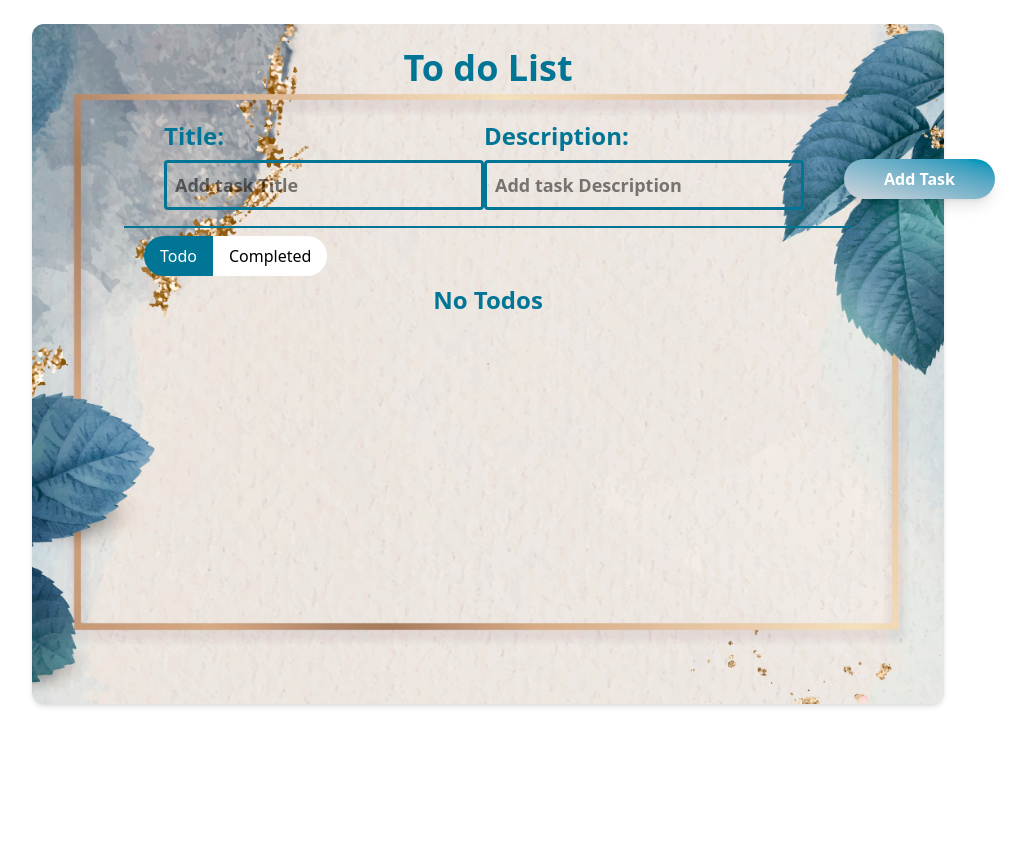
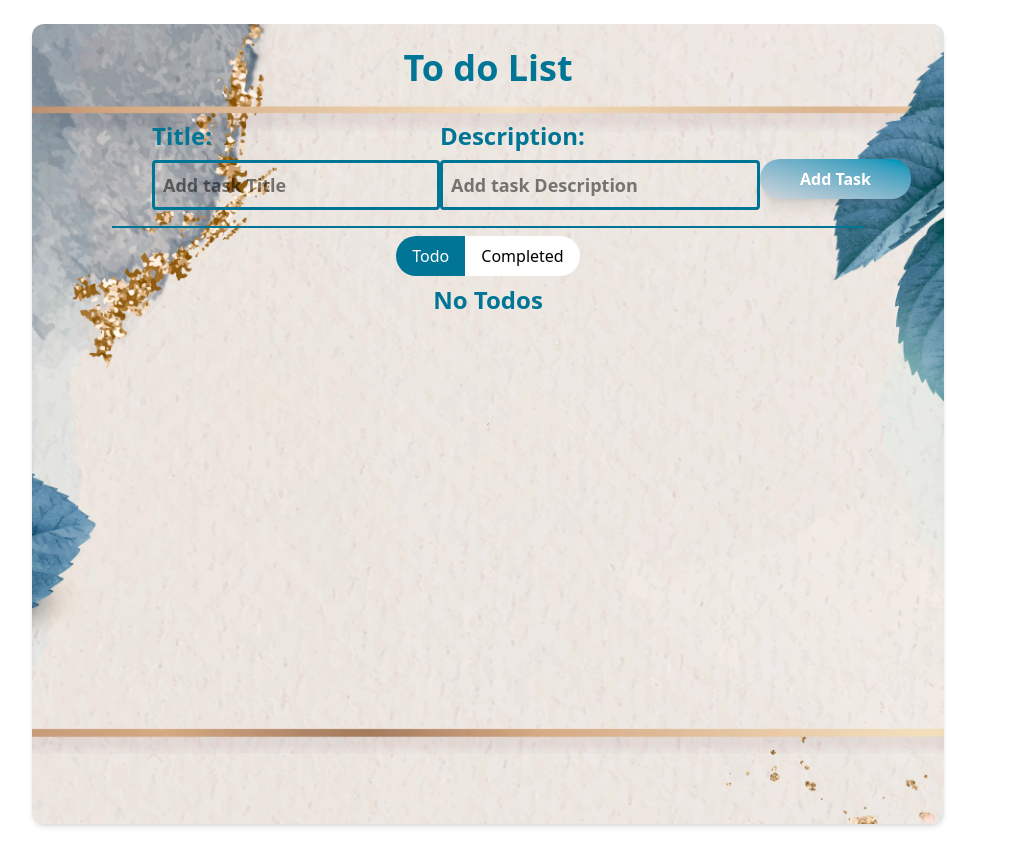
Before and after one commit to Rutu-yadav/TodoListApp, a React (Vite) app: page / in a window 1280 px wide. Shown: the whole page, without its empty margins (152-1178 px from the left). Before the commit the page ends 800 px from the top, so only its background shows below. Built offline with nearby package versions, Linux system fonts and the light colour scheme.

Commit message:
to do list responsive

```diff
--- a/src/App.jsx
+++ b/src/App.jsx
@@ -1,4 +1,5 @@
 import "./App.css";
+import ResponsiveBackground from "./components/TodoList";
 import TodoList from "./components/TodoList";
 
 function App() {
--- a/src/components/TodoList.jsx
+++ b/src/components/TodoList.jsx
@@ -1,5 +1,4 @@
 import React, { useEffect, useState } from "react";
-
 import {
   AiOutlineCheck,
   AiOutlineCheckCircle,
@@ -135,23 +134,29 @@ function TodoList() {
 
   return (
     <div
-      className="bg-gray-400 shadow-md rounded-xl px-8 pt-4 pb-8 mb-4 flex flex-col"
+      className="bg-gray-400 shadow-md rounded-xl px-4 sm:px-6 md:px-8  pt-4 pb-8 mb-4 flex flex-col
+             bg-[url('/images/todo.jpg')] bg-cover bg-center bg-no-repeat
+            sm:bg-[url('/images/todo.jpg')] sm:bg-cover sm:bg-center sm:bg-no-repeat
+            md:bg-[url('/images/todo1.webp')] md:bg-cover md:bg-center md:bg-no-repeat
+            lg:bg-[url('/images/todo1.webp')] lg:bg-cover lg:bg-center lg:bg-no-repeat"
       style={{
-        backgroundImage: "url('/images/todo1.webp')",
         backgroundSize: "cover",
         backgroundPosition: "center",
         backgroundRepeat: "no-repeat",
-        height: "85vh",
+        height: "100vh",
       }}
     >
-      <h1 className="text-4xl text-center text-cyan-700 font-bold mt-2">
+      <h1 className="text-2xl sm:text-3xl md:text-4xl  text-center text-cyan-700 font-bold mt-2">
         To do List
       </h1>
 
       <div className="flex-none">
-        <div className="flex justify-between items-center py-4 border-b-2 mt-4 border-cyan-700 mx-15">
-          <div className="ml-10 flex flex-col">
-            <label htmlFor="" className="text-cyan-700 text-2xl font-bold">
+        <div className="flex flex-col md:flex-row justify-between items-center py-4 border-b-2 mt-4 border-cyan-700 mx-2 sm:mx-16 md:mx-12 lg:mx-12">
+          <div className="w-3/5 md:w-auto mb-4 md:mb-0 md:ml-6 lg:ml-10 flex flex-col">
+            <label
+              htmlFor=""
+              className="text-cyan-700 text-xl sm:text-2xl font-bold"
+            >
               Title:
             </label>
             <input
@@ -159,11 +164,14 @@ function TodoList() {
               placeholder="Add task Title"
               value={newTitle}
               onChange={(e) => setNewTitle(e.target.value)}
-              className="border-3 border-cyan-700 rounded p-2 mt-2 w-80 focus:outline-none focus:ring-2 focus:ring-cyan-700  font-bold text-lg"
+              className="border-3 border-cyan-700 rounded p-2 mt-2 w-80 sm:w-64 md:w-72 lg:w-72 focus:outline-none focus:ring-2 focus:ring-cyan-700 font-bold text-lg"
             />
           </div>
-          <div className="flex flex-col mr-10">
-            <label htmlFor="" className="text-cyan-700 text-2xl font-bold ">
+          <div className="w-3/5 md:w-auto mb-4 md:mb-0 flex flex-col">
+            <label
+              htmlFor=""
+              className="text-cyan-700 text-xl sm:text-2xl font-bold"
+            >
               Description:
             </label>
             <input
@@ -171,22 +179,22 @@ function TodoList() {
               placeholder="Add task Description"
               value={newDescription}
               onChange={(e) => setNewDescription(e.target.value)}
-              className="border-3 border-cyan-700 rounded p-2 mt-2 w-80 focus:outline-none focus:ring-2 focus:ring-cyan-700 font-bold text-lg"
+              className="border-3 border-cyan-700 rounded p-2 mt-2 w-80 sm:w-64 md:w-72 lg:w-80 focus:outline-none focus:ring-2 focus:ring-cyan-700 font-bold text-lg"
             />
           </div>
 
-          <div className="mr-2">
+          <div className="md:mr-2 w-full md:w-auto flex justify-center md:justify-end">
             <button
               type="submit"
               onClick={handleAddTask}
-              className="rounded-full px-10 text-nowrap py-2 mt-7 bg-gradient-to-bl from-cyan-600 to-gray-300 font-bold  text-white hover:bg-amber-200 transition duration-300 ease-in-out cursor-pointer shadow-lg hover:shadow-xl focus:outline-none focus:ring-2 focus:ring-cyan-700 focus:ring-opacity-50"
+              className="rounded-full px-6 sm:px-6 md:px-10 text-nowrap py-2 mt-2 md:mt-7 bg-gradient-to-bl from-cyan-600 to-gray-300 font-bold text-white hover:bg-amber-200 transition duration-300 ease-in-out cursor-pointer shadow-lg hover:shadow-xl focus:outline-none focus:ring-2 focus:ring-cyan-700 focus:ring-opacity-50 w-1/3  md:w-auto"
             >
               {isEditing === true ? "Update Task" : "Add Task"}
             </button>
           </div>
         </div>
 
-        <div className="flex items-center py-2 border-gray-200 mx-20">
+        <div className="flex items-center justify-center py-2 border-gray-200 mx-12 sm:mx-12 md:mx-16 lg:mx-20">
           <div
             className={`px-4 py-2 rounded-l-full cursor-pointer ${
               activeTab === "todo" ? "bg-cyan-700 text-white" : "bg-white"
@@ -207,27 +215,28 @@ function TodoList() {
         </div>
       </div>
 
+      <style>{customScrollbarCSS}</style>
       <div className="flex-grow custom-scrollbar" style={scrollbarStyles}>
         {activeTab === "todo" ? (
           allTodos.length === 0 ? (
-            <div className="text-center text-cyan-700 text-2xl font-bold">
+            <div className="text-center text-cyan-700 text-xl sm:text-2xl font-bold">
               No Todos
             </div>
           ) : (
             allTodos.map((todo, index) => (
               <div
                 key={index}
-                className="flex justify-between items-center border-2 border-cyan-900 bg-transparent rounded-lg shadow-2xl my-2 mx-24"
+                className="flex flex-col sm:flex-row justify-between items-start sm:items-center border-2 border-cyan-900 bg-transparent rounded-lg shadow-2xl  mx-10 sm:mx-12 md:mx-16 lg:mx-24  sm:p-2 my-2 sm:text-wrap"
               >
-                <div className="px-8 mt-2">
-                  <h3 className="text-cyan-700 text-3xl font-bold">
+                <div className="px-2 sm:px-4 md:px-8 mt-2 w-full sm:w-auto">
+                  <h3 className="text-cyan-700 text-xl sm:text-2xl md:text-3xl font-bold  break-words whitespace-normal">
                     {todo.title}
                   </h3>
-                  <p className="text-gray-700 mt-2 text-xl font-bold pb-4">
+                  <p className="text-gray-700 mt-2 text-base sm:text-lg md:text-xl font-bold  break-words whitespace-normal  ">
                     {todo.description}
                   </p>
                 </div>
-                <div className="flex items-center mx-2 pr-4 text-2xl text-white">
+                <div className="flex items-center mx-2 pr-4 mb-2 text-xl sm:text-2xl text-white w-full sm:w-auto justify-end  sm:mt-0 ">
                   <AiOutlineEdit
                     className="hover:text-cyan-500 cursor-pointer text-gray-800"
                     onClick={() => handleEdit(index)}
@@ -245,27 +254,27 @@ function TodoList() {
             ))
           )
         ) : completedTodos.length === 0 ? (
-          <div className="text-center text-cyan-700 text-2xl font-bold">
+          <div className="text-center text-cyan-700 text-xl sm:text-2xl font-bold">
             No Completed Todos
           </div>
         ) : (
           completedTodos.map((todo, index) => (
             <div
               key={index}
-              className="flex justify-between items-center border-2 border-gray-900 bg-transparent rounded-lg shadow-md my-2  mx-24"
+              className="flex flex-col sm:flex-row justify-between items-start sm:items-center border-2 border-gray-900 bg-transparent rounded-lg shadow-md my-2 mx-4 sm:mx-12 md:mx-16 lg:mx-24 p-2"
             >
-              <div className="px-8 py-1">
-                <h3 className="text-cyan-700 mt-1 text-3xl font-bold line-through">
+              <div className="px-4 sm:px-4 md:px-8 w-full">
+                <h3 className="text-cyan-700 mt-1 text-xl sm:text-2xl md:text-3xl font-bold break-words ">
                   {todo.title}
                 </h3>
-                <p className="text-cyan-900 text-lg font-bold line-through">
+                <p className="text-cyan-900 text-base sm:text-lg font-bold break-words whitespace-break-spaces">
                   {todo.description}
                 </p>
-                <p className="text-cyan-900 mt-1 text-sm font-bold">
+                <p className="text-cyan-900 mt-1 text-xs sm:text-sm font-bold">
                   Completed On: {todo.completedOn}
                 </p>
               </div>
-              <div className="flex items-center mx-2 text-2xl text-white">
+              <div className="flex items-center justify-end text-xl sm:text-2xl text-white w-full sm:w-auto mt-2 sm:mt-0">
                 <AiOutlineDelete
                   className="mx-4 hover:text-cyan-500 cursor-pointer text-gray-800"
                   onClick={() => handleDeleteCompleted(index)}
```
